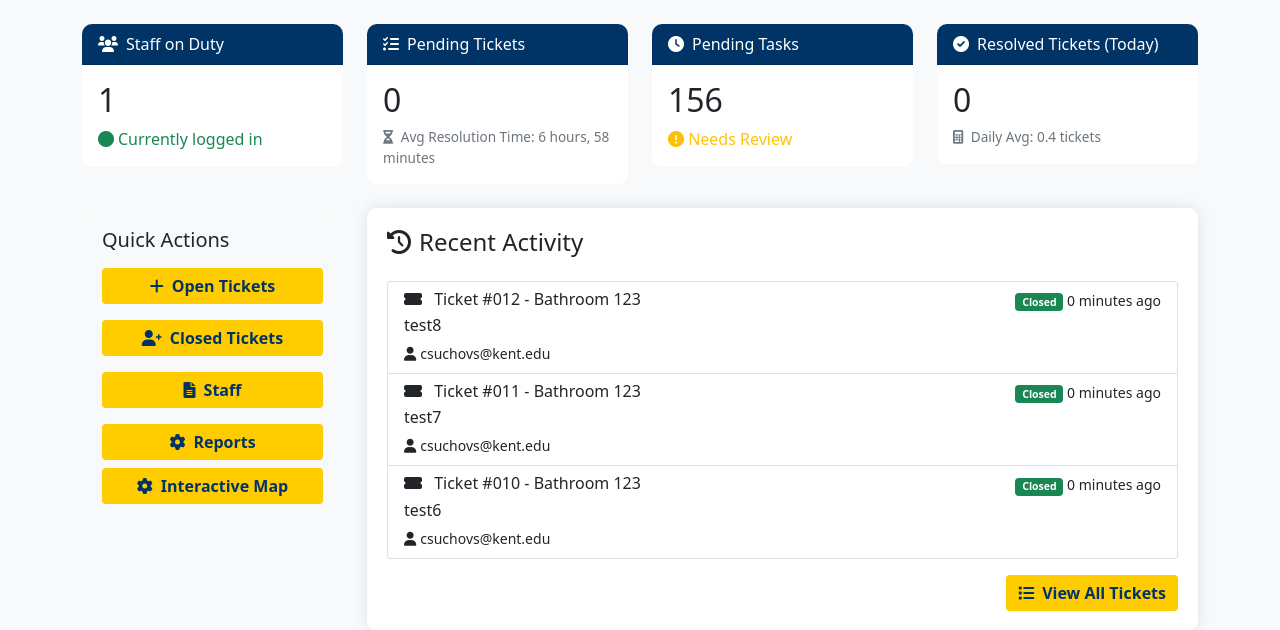
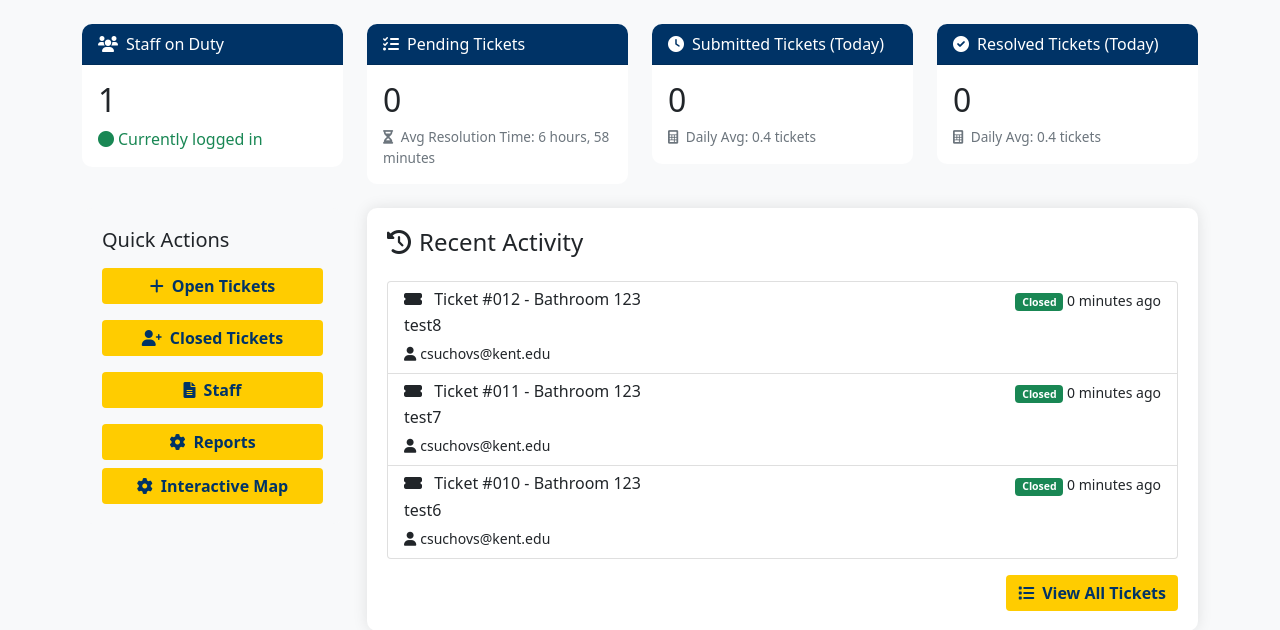
Before and after one commit to suchovcj/BMTS-KSU, a Django app: page / in a window 1280 px wide. Shown: the part 72-702 px from the top of the page. Run offline with Django 5.2, Linux system fonts and the light colour scheme; a user stored in the database is signed in; data comes from the database, SQL or seed files in the repository; both versions use the stored data as it was after the commit.

Commit message:
Added daily submitted tickets to dashboard. Not counting correctly though

```diff
--- a/bmts/templates/bmts/index.html
+++ b/bmts/templates/bmts/index.html
@@ -127,11 +127,14 @@
             <div class="col-md-3">
                 <div class="card stat-card">
                     <div class="card-header">
-                        <i class="fas fa-clock me-2"></i>Pending Tasks
+                        <i class="fas fa-clock me-2"></i>Submitted Tickets (Today)
                     </div>
                     <div class="card-body">
-                        <h2 class="card-title">156</h2>
-                        <p class="card-text text-warning"><i class="fas fa-exclamation-circle"></i> Needs Review</p>
+                        <h2 class="card-title">{{ today_submitted_count }}</h2>
+                        <small class="text-muted d-block">
+                            <i class="fas fa-calculator me-1"></i>
+                            Daily Avg: {{ daily_submitted_avg_display }} tickets
+                        </small>
                     </div>
                 </div>
             </div>
--- a/bmts/views.py
+++ b/bmts/views.py
@@ -224,6 +224,23 @@ def index(request):
     else:
         daily_avg_display = "0"
 
+    # Get today's submitted tickets
+    today_submitted_count = MaintenanceTicket.objects.filter(
+        date_submitted__range=(today_start, today_end)
+    ).count()
+
+    # Calculate daily average of submitted tickets (past 30 days)
+    total_submitted = MaintenanceTicket.objects.filter(
+        date_submitted__gte=past_30_days
+    ).count()
+
+    # Calculate daily average of submissions
+    if total_submitted > 0:
+        daily_submitted_avg = total_submitted / 30
+        daily_submitted_avg_display = f"{daily_submitted_avg:.1f}"
+    else:
+        daily_submitted_avg_display = "0"
+
     # Get recent tickets
     recent_tickets = MaintenanceTicket.objects.all().order_by('-date_submitted')[:3]
 
@@ -234,6 +251,8 @@ def index(request):
         'recent_tickets': recent_tickets,
         'today_closed_count': today_closed_count,
         'daily_avg_display': daily_avg_display,
+        'today_submitted_count': today_submitted_count,
+        'daily_submitted_avg_display': daily_submitted_avg_display,
     }
     return render(request, 'bmts/index.html', context)
 
@@ -320,6 +339,15 @@ def create_ticket(request):
 
 @login_required
 def open_tickets(request):
-    # Get all open tickets
-    open_tickets = MaintenanceTicket.objects.filter(status='Open').order_by('-date_submitted')
-    return render(request, 'bmts/open_tickets.html', {'tickets': open_tickets})
+    if request.method == 'POST':
+        ticket_ids = request.POST.getlist('ticket_ids')
+        if ticket_ids:
+            MaintenanceTicket.objects.filter(id__in=ticket_ids).update(
+                status='Closed',
+                date_closed=timezone.now()
+            )
+            messages.success(request, f'{len(ticket_ids)} ticket(s) marked as closed.')
+        return redirect('bmts:open_tickets')
+
+    tickets = MaintenanceTicket.objects.filter(status='Open').order_by('-date_submitted')
+    return render(request, 'bmts/open_tickets.html', {'tickets': tickets})
```
Also changed, not shown: db.sqlite3.
